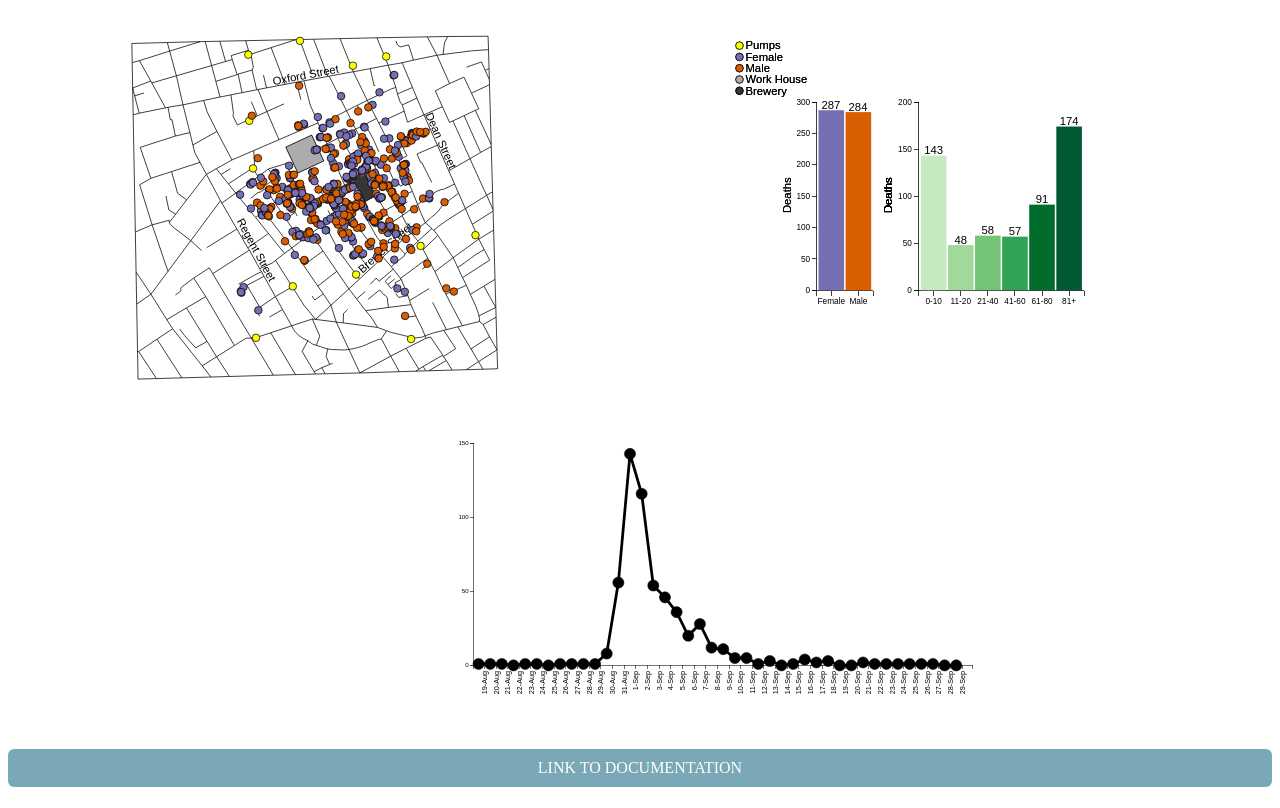
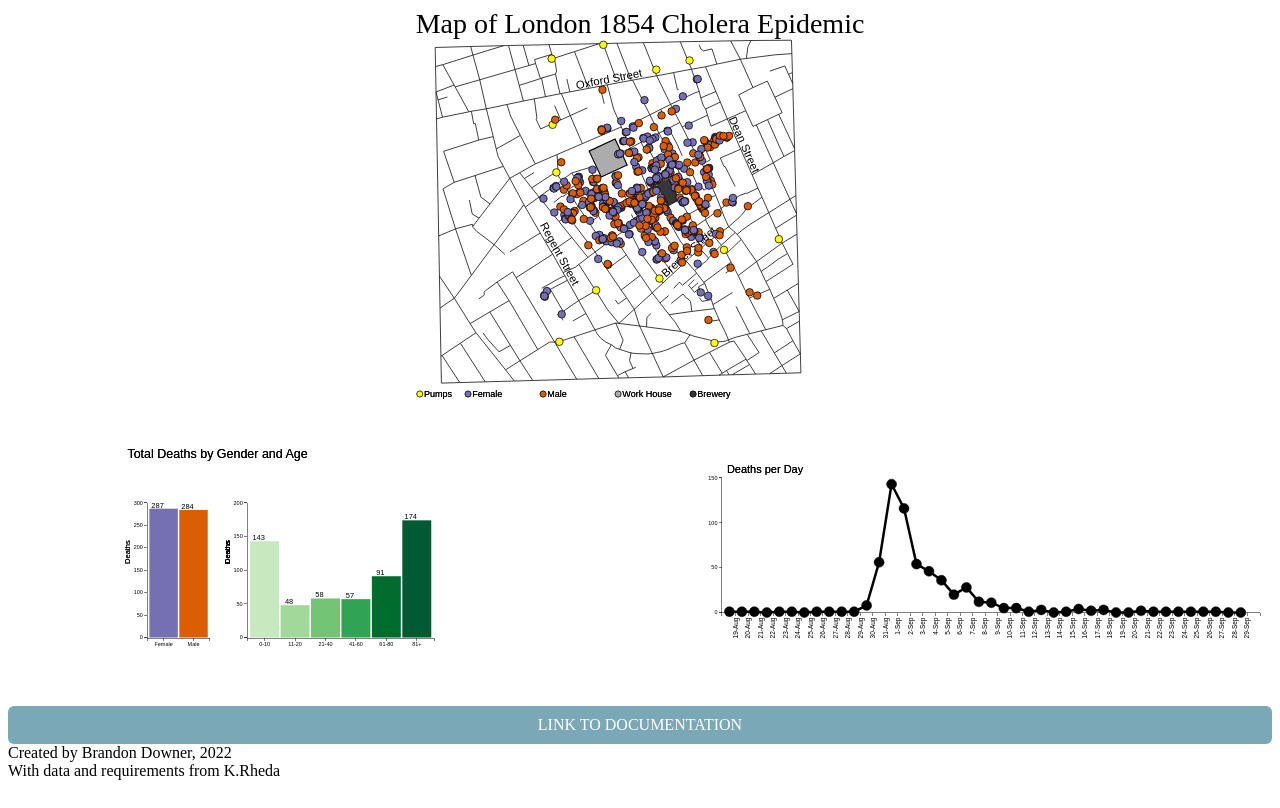
Before and after one commit to bdind/H517-Proj1-Downer, a plain HTML site: page index.html in a window 1280 px wide. Drawn offline with nearby package versions, Linux system fonts and the light colour scheme.

Commit message:
Update index.html

```diff
--- a/index.html
+++ b/index.html
@@ -2,8 +2,8 @@
 
 	<head>
 		<meta charset="UTF-8">
-		<!-- <script src="https://d3js.org/d3.v3.min.js"></script> -->
-		<script src="https://cdnjs.cloudflare.com/ajax/libs/d3/3.5.6/d3.min.js"></script>
+		<script src="https://d3js.org/d3.v3.min.js"></script>
+<!-- 		<script src="https://cdnjs.cloudflare.com/ajax/libs/d3/3.5.6/d3.min.js"></script> -->
 		<title>London's 1854 Cholera Epidemic</title>
 		<style type="text/css">
 
@@ -54,34 +54,56 @@
 		        border-radius: 6px;
 		        outline: none;
 		    }
+
+			/*https://www.w3schools.com/tags/tag_p.asp*/
+
+		    p {
+				  display: block;
+				  margin-top: 0em;
+				  margin-bottom: -1em;
+				  margin-left: 0;
+				  margin-right: 0;
+				  font-size: 175%;
+				  font-family: ariel;
+				}
 		</style>
 
 	</head>
 
 	<body>
 
-		<svg id="map" width="48%" height="48%" viewBox="0 0 500 500">
+		<p style="text-align: center;">Map of London 1854 Cholera Epidemic</p>
+		<!-- https://webdesign.tutsplus.com/tutorials/svg-viewport-and-viewbox-for-beginners--cms-30844 -->
+		<!-- https://stackoverflow.com/questions/8639383/how-do-i-center-an-svg-in-a-div -->
+		<div text-align="center">
+
+		<svg id="map" width="96%" height="48%" viewBox="0 0 500 500">
 			<!-- <text id='Maplabel' x='20' y='20'>London, Soho District</text> -->
 			<!--<g transform="translate(100,100)"></g>-->
 		</svg>
-		<svg id="barchart" width="48%" height="48%" viewBox="0 0 500 500">
+		</div>
+		<div text-align="center">
+		<svg id="legend" width="80%" height="5%" viewBox="0 0 400 65">
+		</svg>
+		</div>
+
+		<div text-align="center">
+		<svg id="barchart" width="41%" height="35%" viewBox="0 0 700 550">
 			<!-- <text id='barlabel' x='100' y='20'>Overall Death Distribution by Gender and Age</text> -->
 		</svg>
-		<svg id="linechart" width="100%" height="46%" viewBox="0 0 600 650">
+		<svg id="linechart" width="58%" height="35%" viewBox="0 0 700 550">
 			<!-- <text id="LClabel" x="20" y="20">Interactive Deaths per Day</text> -->
 		</svg>
-<!-- 		<svg id="pagelinks" width="10%" height="48%" viewBox="0 0 600 600">
-
-		</svg> -->
+		</div>
 
 		<script>
 
 
 	// All below inspired and based off of KReda class examples, sample2.html and energy.html
-			// Along with guidance and help from Amey
+	// Also along with guidance and help from Amey
 			var svgMargin = {top:5, bottom:5, left:5, right:5};
 			var width = (window.innerWidth) - svgMargin.left - svgMargin.right;
-			var height = (window.innerHeight*0.40) - svgMargin.top - svgMargin.bottom;
+			var height = (window.innerHeight*0.35) - svgMargin.top - svgMargin.bottom;
 
 			var streets;
 			var peopleCirc;
@@ -89,19 +111,33 @@
 			var gMap = d3.select('svg#map');
 			var gChart = d3.select('svg#linechart');
 			var gBar = d3.select('svg#barchart');
+			var gLegend = d3.select('svg#legend');
 
-			var CHART_WIDTH = 900;
-			var CHART_HEIGHT = 400;
+			var CHART_WIDTH = width;
+			var CHART_HEIGHT = height;
 			var deathTrans = 100;
 
-			var Bar_CWidth = 75;
-			var Bar_CWidthAge = 220;
-			var Bar_CHeight = 250;
-			var barTransDown = 125;
+			var legendCircleStart = 400/9;
+			var legendSpaceStart = legendCircleStart+7;
+			var legendCircle = (400/5)+legendCircleStart;
+			var legendSpace = 7;
+
+			// var Bar_CWidth = 75;
+			var Bar_CWidth = 125;
+			// var Bar_CWidthAge = 220;
+			// var Bar_CHeight = 250;
+			var Bar_CWidthAge = Bar_CWidth*3;
+			var Bar_CHeight = height;
+			var barTransDown = 150;
 			var barTransRight= 110;
-			var ageBarTrans = 135;
+			var ageBarTrans = 200;
 
-			var legendSep = 50;
+			// var DEATH_HEIGHT = 350;
+			// var DEATH_WIDTH = 600;
+			var DEATH_HEIGHT = height;
+			var DEATH_WIDTH = width*0.85;
+
+			var legendSep = 10;
 
 			var deathDays = [];
 
@@ -182,6 +218,12 @@
 
 			};
 
+			var zoom = d3.behavior.zoom()
+						.translate([0,0])
+						.scale(1)
+						.scaleExtent([1,3])
+						.center([300,300])
+						.on("zoom", zoomed);
 
 
 	//--------------------------
@@ -189,7 +231,7 @@
 	//--------------------------
 	//https://stackoverflow.com/questions/59227481/add-new-row-dynamically-to-an-array-with-headers-created-from-a-csv-file
 	//^ for logging of error during loading.
-			d3.json('streets.json', function(error, data){
+			d3.json('http://127.0.0.1:8887/streets.json', function(error, data){
 
 				if (error) {
 					console.log(error);
@@ -219,9 +261,12 @@
 		//-----------
 		// https://coderwall.com/p/psogia/
 		//simplest-way-to-add-zoom-pan-on-d3-js
-			    		gMap.call(d3.behavior.zoom().on("zoom", function () {
-    						gMap.attr("transform", "translate(" + d3.event.translate + ")" + " scale(" + d3.event.scale + ")")
-  						}));
+    	// 	gMap.call(d3.behavior.zoom().on("zoom", function () {
+		// 		gMap.attr("transform", "translate(" + d3.event.translate + ")" + " scale(" + d3.event.scale + ")")
+  						// }));
+
+  						gMap.call(zoom)
+  							.call(zoom.event);
 
 
 					};
@@ -230,7 +275,7 @@
 	//-------------------------
 	//Pumps generator
 	//-------------------------
-				d3.csv('pumps.csv', pumpConverter, function (data){
+				d3.csv('http://127.0.0.1:8887/pumps.csv', pumpConverter, function (data){
 
 					pumpCirc = data;
 
@@ -258,7 +303,7 @@
 	//---------------------------------
 	//People generator and map objects
 	//---------------------------------
-			d3.csv('deaths_age_sex.csv', peopleConverter, function(data)
+			d3.csv('http://127.0.0.1:8887/deaths_age_sex.csv', peopleConverter, function(data)
 			{
 				peopleCirc = data;
 
@@ -337,40 +382,6 @@
 							d3.selectAll("#tooltip").remove();
 						});
 
-					//console.log(deathDays);
-
-					// Interation below
-					// gMap.selectAll('.link')
-					// 	.on('mouseover', function(d)
-					// 	{
-					// 	var xPosition = parseFloat(d3.select(this)
-					// 					.attr("x")) + 14;
-					// 	var yPosition = parseFloat(d3.select(this)
-					// 					.attr("y")) + 14;
-
-					// 	console.log("Mouseover event");
-
-					// 	gMap.append("text")
-					// 			.attr("id", "tooltip")
-					// 			.attr("x", xPosition)
-					// 			.attr("y", yPosition)
-					// 			.attr("text-anchor", "middle")
-					// 			.attr("font-family", "arial")
-					// 			.attr("fill", "black")
-					// 			.text(function(d){
-					// 				if (d.age==0){
-					// 					return "Age: 0-10";
-					// 				} else if (d.age==1){
-					// 					return "Age: 11-20";
-					// 				} else if (d.age==2){
-					// 					return "Age: 21-40";
-					// 				} else if (d.age==3){
-					// 					return "Age: 41-60";
-					// 				} else if (d.age==4){
-					// 					return "Age: 61-80";
-					// 				} else {return "Age: 81+";}
-					// 			});
-					// 	});
 
 				};
 
@@ -549,94 +560,117 @@
 						.style('font-size', "15px")
 						.text("Deaths");
 
-					gBar.selectAll('.pumptext')
+					gBar.selectAll('.chrttext')
+						.data(genderValues)
+						.enter().append("text")
+						.attr("class", "chrttext")
+						.attr("x", 70)
+						.attr("y", 60)
+						.style('font-family', 'Arial')
+						.style('font-size', "25px")
+						.text("Total Deaths by Gender and Age");
+
+					gChart.selectAll('.lnetext')
+						.data(genderValues)
+						.enter().append("text")
+						.attr("class", "lnetext")
+						.attr("x", 10)
+						.attr("y", 90)
+						.style('font-family', 'Arial')
+						.style('font-size', "22px")
+						.text("Deaths per Day");
+
+	//-------------
+	// Map legend
+	//-------------
+					gLegend.selectAll('.pumptext')
 						.data(genderValues)
 						.enter().append("text")
 						.attr("class", "pumptext")
-						.attr("x", "15px")
+						.attr("x", legendSpaceStart)
 						.attr("y", (legendSep+5))
 						.style('font-family', 'Arial')
 						.style('font-size', "15px")
 						.text("Pumps");
-					gBar.selectAll('.pumpslegend')
+					gLegend.selectAll('.pumpslegend')
 						.data(genderValues)
 						.enter().append("circle")
 						.attr("class", "pumpslegend")
-						.attr("cx", "7px")
-						.attr('cy', legendSep)
+						.attr("cx", legendCircleStart)
+						.attr('cy', (legendSep))
 						.attr('r', "5px")
 						.style('fill', 'yellow');
 
-					gBar.selectAll('.femalestext')
+					gLegend.selectAll('.femalestext')
 						.data(genderValues)
 						.enter().append("text")
 						.attr("class", "femalestext")
-						.attr("x", "15px")
-						.attr("y", ((legendSep)+20))
+						.attr("x", legendCircle +legendSpace)
+						.attr("y", (legendSep+5))
 						.style('font-family', 'Arial')
 						.style('font-size', "15px")
 						.text("Female");
-					gBar.selectAll('.femaleslegend')
+					gLegend.selectAll('.femaleslegend')
 						.data(genderValues)
 						.enter().append("circle")
 						.attr("class", "femaleslegend")
-						.attr("cx", "7px")
-						.attr('cy', (legendSep+15))
+						.attr("cx", legendCircle)
+						.attr('cy', (legendSep))
 						.attr('r', "5px")
 						.style('fill', '#7570b3');
 
-					gBar.selectAll('.malestext')
+					gLegend.selectAll('.malestext')
 						.data(genderValues)
 						.enter().append("text")
 						.attr("class", "malestext")
-						.attr("x", "15px")
-						.attr("y", ((legendSep)+35))
+						.attr("x", 2*legendCircle +legendSpace)
+						.attr("y", (legendSep+5))
 						.style('font-family', 'Arial')
 						.style('font-size', "15px")
 						.text("Male");
-					gBar.selectAll('.maleslegend')
+					gLegend.selectAll('.maleslegend')
 						.data(genderValues)
 						.enter().append("circle")
 						.attr("class", "maleslegend")
-						.attr("cx", "7px")
-						.attr('cy', (legendSep+30))
+						.attr("cx", 2*legendCircle)
+						.attr('cy', (legendSep))
 						.attr('r', "5px")
 						.style('fill', '#d95f02');
 
-					gBar.selectAll('.whtext')
+					gLegend.selectAll('.whtext')
 						.data(genderValues)
 						.enter().append("text")
 						.attr("class", "whtext")
-						.attr("x", "15px")
-						.attr("y", ((legendSep)+50))
+						.attr("x", 3*legendCircle +legendSpace)
+						.attr("y", (legendSep+5))
 						.style('font-family', 'Arial')
 						.style('font-size', "15px")
 						.text("Work House");
-					gBar.selectAll('.whlegend')
+					gLegend.selectAll('.whlegend')
 						.data(genderValues)
 						.enter().append("circle")
 						.attr("class", "whlegend")
-						.attr("cx", "7px")
-						.attr('cy', (legendSep+45))
+						.attr("cx", 3*legendCircle)
+						.attr('cy', (legendSep))
 						.attr('r', "5px")
 						.style('fill', '#adacac');
 
 
-					gBar.selectAll('.brtext')
+					gLegend.selectAll('.brtext')
 						.data(genderValues)
 						.enter().append("text")
 						.attr("class", "brtext")
-						.attr("x", "15px")
-						.attr("y", ((legendSep)+65))
+						.attr("x", 4*legendCircle +legendSpace)
+						.attr("y", (legendSep+5))
 						.style('font-family', 'Arial')
 						.style('font-size', "15px")
 						.text("Brewery");
-					gBar.selectAll('.brlegend')
+					gLegend.selectAll('.brlegend')
 						.data(genderValues)
 						.enter().append("circle")
 						.attr("class", "whlegend")
-						.attr("cx", "7px")
-						.attr('cy', (legendSep+60))
+						.attr("cx", 4*legendCircle)
+						.attr('cy', (legendSep))
 						.attr('r', "5px")
 						.style('fill', '#363636');
 
@@ -648,6 +682,11 @@
 				drawBarChart(peopleCirc);
 
 			});
+
+	//------------
+	// Map objects
+	//------------
+
 					function drawMapObjects(){
 						gMap.append("rect")
 							.attr("id","mapobject")
@@ -709,6 +748,7 @@
 							.text("Brewer Street");
 
 					};
+
 					drawMapObjects();
 					drawStreets(streets);
 
@@ -717,7 +757,7 @@
 	//--------------------------
 	// Deaths per day line chart
 	//--------------------------
-			d3.csv('deathdays.csv', deathDaysConverter, function(data)
+			d3.csv('http://127.0.0.1:8887/deathdays.csv', deathDaysConverter, function(data)
 			{
 				deathDays = data;
 				var maxValue = d3.max(deathDays, function(d) {
@@ -733,11 +773,11 @@
 
 				var xScale = d3.scale.ordinal()
 					.domain(deathDays.map(function(d) {return d.date;}))
-					.rangeRoundBands([0, CHART_WIDTH]);
+					.rangeRoundBands([0, DEATH_WIDTH]);
 
 				var yScale = d3.scale.linear()
 								.domain([0, maxValue])
-								.range([CHART_HEIGHT,0]);
+								.range([DEATH_HEIGHT,0]);
 
 
 				var xAxis = d3.svg.axis()
@@ -756,7 +796,7 @@
 
 	    		gChart.append('g')
 	    			.attr('class', 'axis')
-	    			.attr('transform', 'translate(0,' + (CHART_HEIGHT+deathTrans) + ')')
+	    			.attr('transform', 'translate(0,' + (DEATH_HEIGHT+deathTrans) + ')')
 	    			.call(xAxis)
 	    			.selectAll('text')
 	    				.attr('y',0)
@@ -871,13 +911,18 @@
 			//   d3.select('svg#map')
 			//     .call(zoom);}
 
-
+			function zoomed() {
+				gMap.style("stroke-width", 1.5 / d3.event.scale + "px");
+				gMap.attr("transform", "translate(" + d3.event.translate + ")scale(" + d3.event.scale + ")");
+			}
 
 			// Text button/link below
 			// https://www.w3.org/Style/Examples/007/center.en.html
 		</script>
 
-		<a href='documentation.html/' class='button'>LINK TO DOCUMENTATION</a>
+		<a href='http://127.0.0.1:8887/documentation.html/' class='button'>LINK TO DOCUMENTATION</a>
+		<p style="font-size: 100%;">Created by Brandon Downer, 2022<br>With data and requirements from K.Rheda</p>
+
 
 	</body>
 
```
Lines whose indentation alone changed are shown as unchanged.
